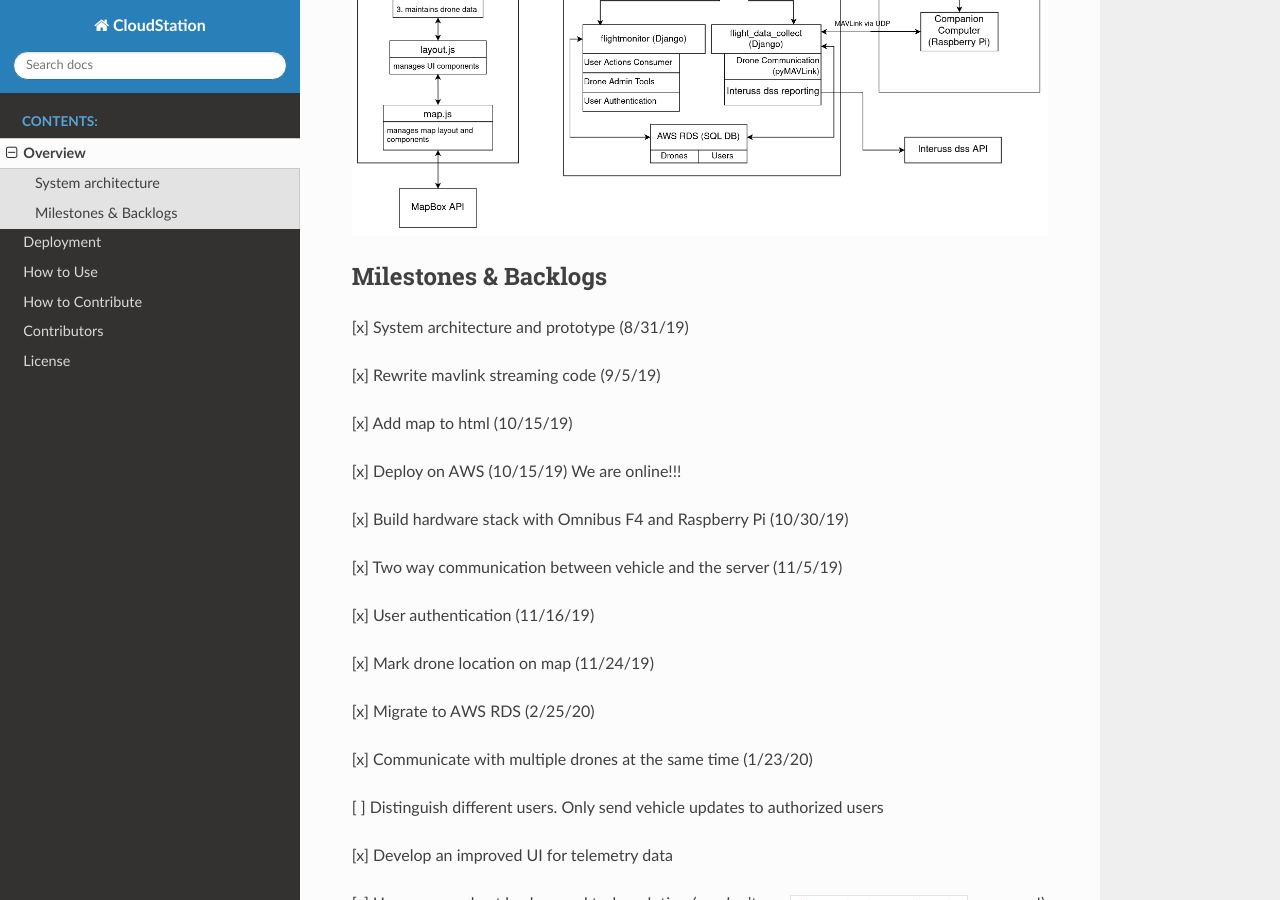
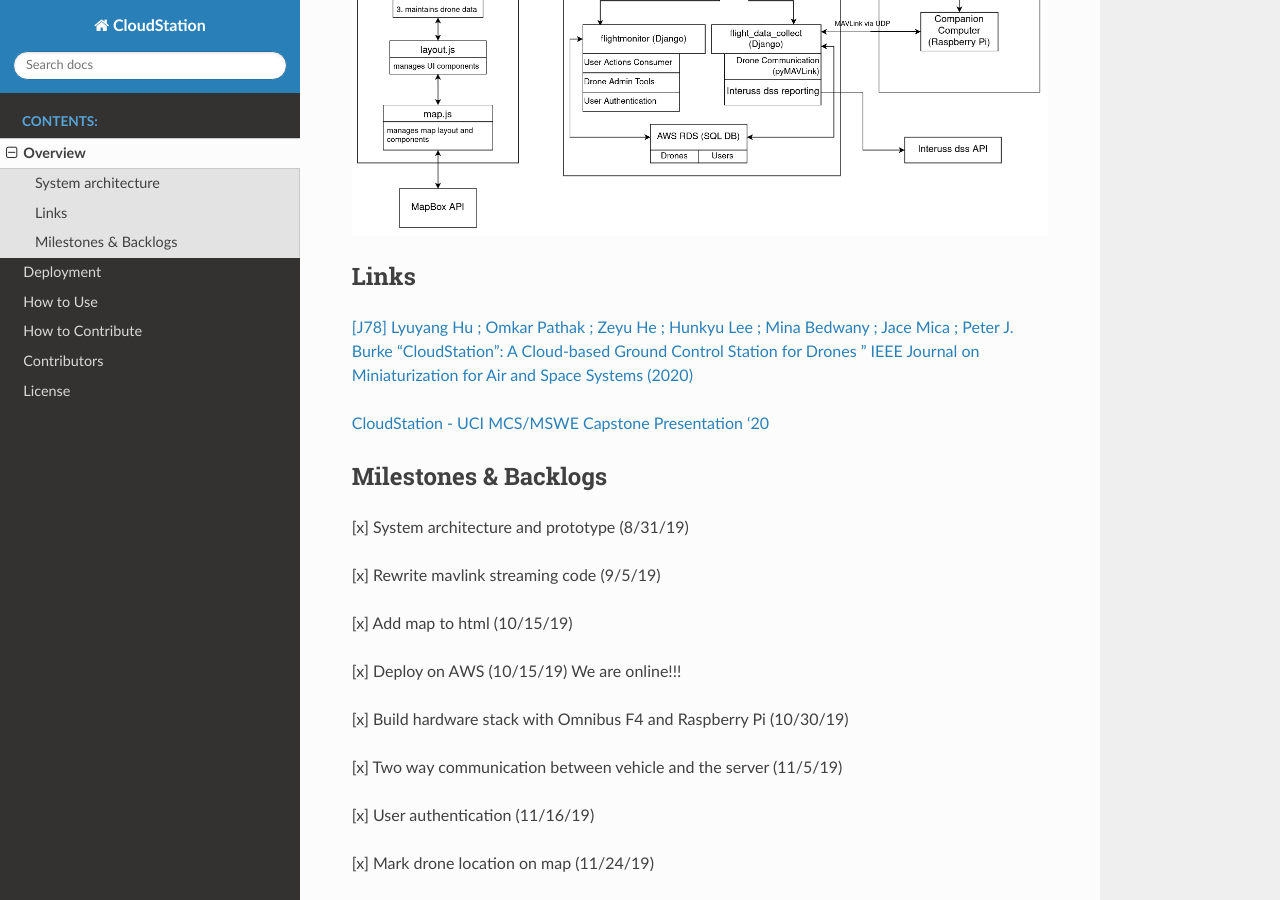
Before and after one commit to CloudStationTeam/docs, a Sphinx documentation site: the page built from source/webapp.md, in a window 1280 px wide and 900 px high, scrolled down 755 px. Built offline with Sphinx 7.4.7 and the Read the Docs theme 2.0.0, drawn with Linux system fonts in a browser that asks for light colours.

Commit message:
Updated home page with links to journal & capstone

```diff
--- a/source/webapp.md
+++ b/source/webapp.md
@@ -3,6 +3,11 @@
 ## System architecture
 ![CloudStation diagram](images/cloud_station_diagram.png "System Architecture")
 ![System architecture diagram](images/system_diagram.png "System Architecture")
+
+## Links
+[[J78] Lyuyang Hu ; Omkar Pathak ; Zeyu He ; Hunkyu Lee ; Mina Bedwany ; Jace Mica ; Peter J. Burke “CloudStation”: A Cloud-based Ground Control Station for Drones ” IEEE Journal on Miniaturization for Air and Space Systems (2020)](http://www.burkelab.com/wp-content/uploads/%E2%80%9CCloudStation%E2%80%9D-A-Cloud-based-Ground-Control-Station-for-Drones.pdf)
+
+[CloudStation - UCI MCS/MSWE Capstone Presentation '20](https://youtu.be/aJPaCRSWjKY)
 
 ## Milestones & Backlogs
 [x] System architecture and prototype (8/31/19)
```
